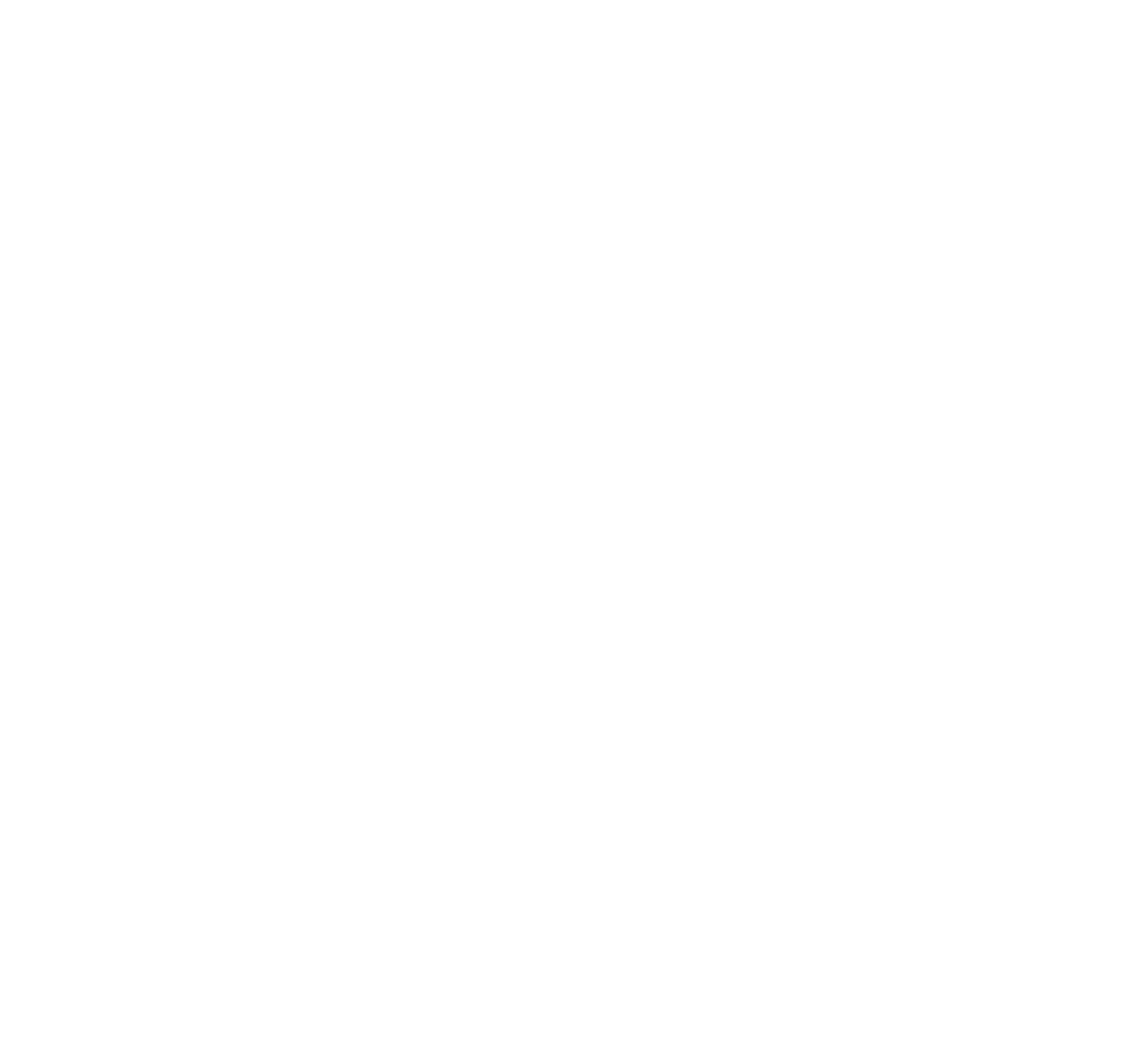
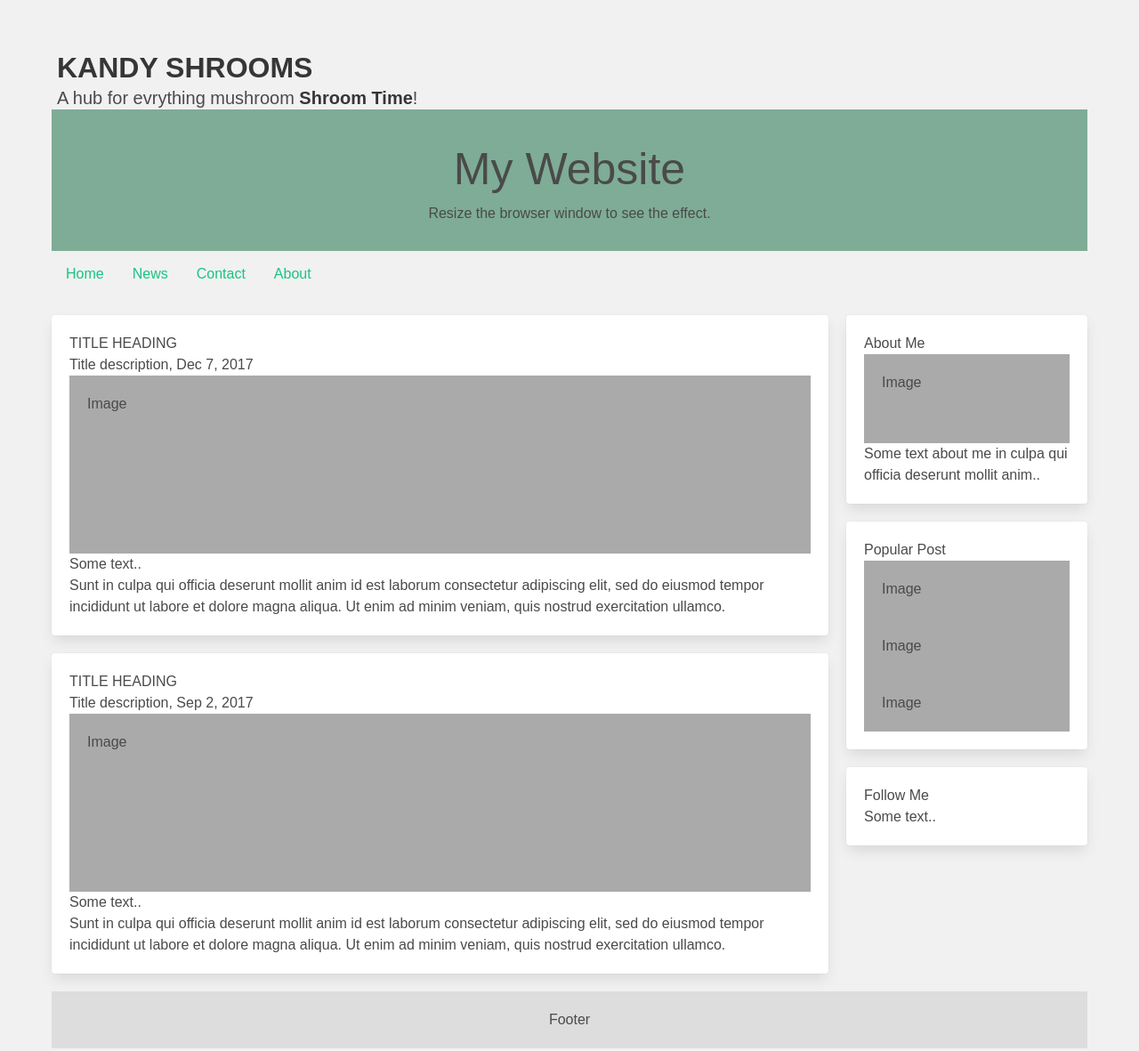
Before and after one commit to dolenand/shroom-nft-hosting, a plain HTML site: page index.html in a window 1280 px wide. Shown: the whole page at 89% size. Before the commit the page ends 800 px from the top, so only its background shows below. Drawn offline with nearby package versions, Linux system fonts and the light colour scheme.

Commit message:
re commit

```diff
--- a/index.html
+++ b/index.html
@@ -1,12 +1,192 @@
 <!DOCTYPE html>
-<html lang="en">
-<head>
-    <meta charset="UTF-8">
-    <meta http-equiv="X-UA-Compatible" content="IE=edge">
-    <meta name="viewport" content="width=device-width, initial-scale=1.0">
-    <title>HomePage</title>
-</head>
-<body
+<html>
+  <head>
+    <meta charset="utf-8">
+    <meta name="viewport" content="width=device-width, initial-scale=1">
+    <title>Hello Bulma!</title>
+    <link rel="stylesheet" href="https://cdn.jsdelivr.net/npm/bulma@0.9.3/css/bulma.min.css">
+  </head>
+  <body>
+  <section class="section">
+    <div class="container">
+      <h1 class="title">
+      KANDY SHROOMS
+      </h1>
+      <p class="subtitle">
+        A hub for evrything mushroom <strong>Shroom Time</strong>!
+      </p>
+    </div>
+    <style>
+        * {
+          box-sizing: border-box;
+        }
 
-</body>
+        body {
+          font-family: Arial;
+          padding: 10px;
+          background: #f1f1f1;
+        }
+
+        /* Header/Blog Title */
+        .header {
+          padding: 30px;
+          text-align: center;
+          background: rgb(126, 172, 151);
+        }
+
+        .header h1 {
+          font-size: 50px;
+        }
+
+        /* Style the top navigation bar */
+        .topnav {
+          overflow: hidden;
+          background-color: rgb(144, 174, 162);
+        }
+
+        /* Style the topnav links */
+        .topnav a ul {
+  list-style-type: none;
+  margin: 0;
+  padding: 0;
+  overflow: hidden;
+  background-color: #333;
+}
+
+li {
+  float: left;
+}
+
+li a {
+  display: block;
+  color: rgb(23, 196, 130);
+  text-align: center;
+  padding: 14px 16px;
+  text-decoration: none;
+}
+
+li a:hover {
+  background-color: rgb(79, 152, 124);
+}
+
+        /* Change color on hover */
+        .topnav a:hover {
+          background-color: rgb(79, 152, 124);
+          color: rgb(104, 179, 134);
+        }
+
+        /* Create two unequal columns that floats next to each other */
+        /* Left column */
+        .leftcolumn {
+          float: left;
+          width: 75%;
+        }
+
+        /* Right column */
+        .rightcolumn {
+          float: left;
+          width: 25%;
+          background-color: #f1f1f1;
+          padding-left: 20px;
+        }
+
+        /* Fake image */
+        .fakeimg {
+          background-color: #aaa;
+          width: 100%;
+          padding: 20px;
+        }
+
+        /* Add a card effect for articles */
+        .card {
+          background-color: white;
+          padding: 20px;
+          margin-top: 20px;
+        }
+
+        /* Clear floats after the columns */
+        .row:after {
+          content: "";
+          display: table;
+          clear: both;
+        }
+
+        /* Footer */
+        .footer {
+          padding: 20px;
+          text-align: center;
+          background: #ddd;
+          margin-top: 20px;
+        }
+
+        /* Responsive layout - when the screen is less than 800px wide, make the two columns stack on top of each other instead of next to each other */
+        @media screen and (max-width: 800px) {
+          .leftcolumn, .rightcolumn {
+            width: 100%;
+            padding: 0;
+          }
+        }
+
+        /* Responsive layout - when the screen is less than 400px wide, make the navigation links stack on top of each other instead of next to each other */
+        @media screen and (max-width: 400px) {
+          .topnav a {
+            float: none;
+            width: 100%;
+          }
+        }
+        </style>
+        </head>
+        <body>
+
+        <div class="header">
+          <h1>My Website</h1>
+          <p>Resize the browser window to see the effect.</p>
+        </div>
+
+        <ul>
+            <li><a class="active" href="#home">Home</a></li>
+            <li><a href="#news">News</a></li>
+            <li><a href="#contact">Contact</a></li>
+            <li><a href="#about">About</a></li>
+          </ul>
+
+        <div class="row">
+          <div class="leftcolumn">
+            <div class="card">
+              <h2>TITLE HEADING</h2>
+              <h5>Title description, Dec 7, 2017</h5>
+              <div class="fakeimg" style="height:200px;">Image</div>
+              <p>Some text..</p>
+              <p>Sunt in culpa qui officia deserunt mollit anim id est laborum consectetur adipiscing elit, sed do eiusmod tempor incididunt ut labore et dolore magna aliqua. Ut enim ad minim veniam, quis nostrud exercitation ullamco.</p>
+            </div>
+            <div class="card">
+              <h2>TITLE HEADING</h2>
+              <h5>Title description, Sep 2, 2017</h5>
+              <div class="fakeimg" style="height:200px;">Image</div>
+              <p>Some text..</p>
+              <p>Sunt in culpa qui officia deserunt mollit anim id est laborum consectetur adipiscing elit, sed do eiusmod tempor incididunt ut labore et dolore magna aliqua. Ut enim ad minim veniam, quis nostrud exercitation ullamco.</p>
+            </div>
+          </div>
+          <div class="rightcolumn">
+            <div class="card">
+              <h2>About Me</h2>
+              <div class="fakeimg" style="height:100px;">Image</div>
+              <p>Some text about me in culpa qui officia deserunt mollit anim..</p>
+            </div>
+            <div class="card">
+              <h3>Popular Post</h3>
+              <div class="fakeimg"><p>Image</p></div>
+              <div class="fakeimg"><p>Image</p></div>
+              <div class="fakeimg"><p>Image</p></div>
+            </div>
+            <div class="card">
+              <h3>Follow Me</h3>
+              <p>Some text..</p>
+            </div>
+          </div>
+        </div>
+
+        <div class="footer">
+          <h2>Footer</h2>
+        </div>
 </html>
```
